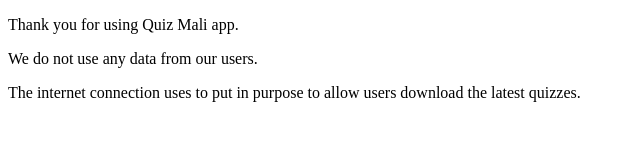
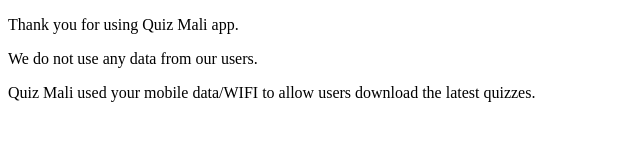
Before and after one commit to Mohamedelbechir/quiz-mali-policy, a plain HTML site: page index.html in a window 1280 px wide. Shown: the whole page, without its empty margins (0-640 px from the left). Drawn offline with Linux system fonts and the light colour scheme.

Commit message:
update index file

```diff
--- a/index.html
+++ b/index.html
@@ -16,7 +16,7 @@
         We do not use any data from our users.
     </p>
     <p>
-        The internet connection uses to put in purpose to allow users download the latest quizzes.
+        Quiz Mali used your mobile data/WIFI to allow users download the latest quizzes.
     </p>
 
 </body>
```
